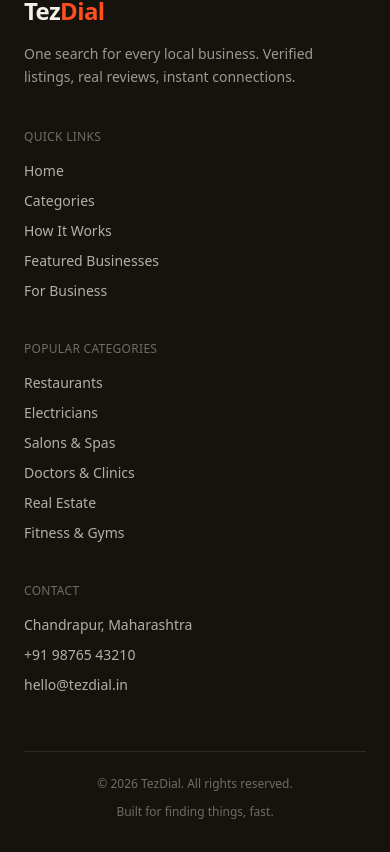
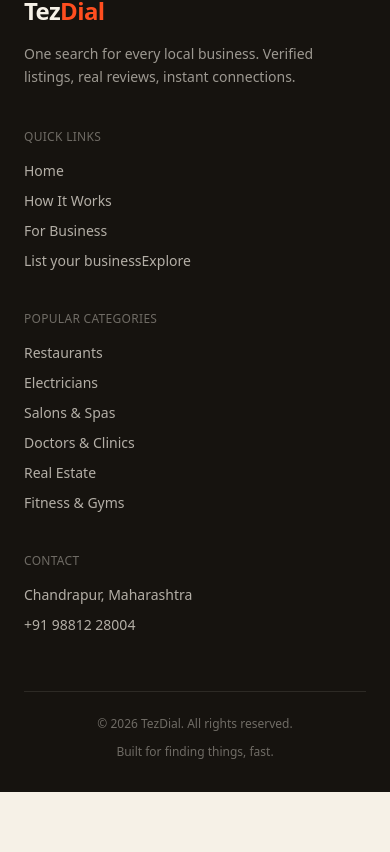
Before and after one commit to Pritammandal77/TezDial-Frontend, a Next.js app: page / in a window 390 px wide. Shown: the part 4404-5256 px from the top of the page. After the commit the page ends 5196 px from the top, so only its background shows below. Built offline with nearby package versions, Linux system fonts and the light colour scheme.

Commit message:
done some fixes

```diff
--- a/src/app/business/all/page.tsx
+++ b/src/app/business/all/page.tsx
@@ -100,7 +100,7 @@
         <HeroSlider />
 
         {/* Category & City Filters */}
-        <div className="mt-10 space-y-8">
+        <div className="mt-10 space-y-8" id="categories">
           <CategoryStrip active={category} onSelect={setCategory} />
           <CityStrip active={city} onSelect={setCity} />
         </div>
--- a/src/app/business/new/page.tsx
+++ b/src/app/business/new/page.tsx
@@ -1,8 +1,9 @@
 "use client";
 
-import { useState, FormEvent, ChangeEvent } from "react";
+import { useState, FormEvent, ChangeEvent, useEffect } from "react";
 import axios, { AxiosError } from "axios";
 import { axiosInstance } from "@/lib/axiosInstance";
+import { toast } from "sonner";
 
 const CATEGORIES = [
   "Restaurants & Cafes",
@@ -17,11 +18,12 @@
   "Fitness & Gyms",
   "Event Planners",
   "Legal & Finance",
+  "Electronics",
+  "Others"
 ];
 
-const API_URL = process.env.NEXT_PUBLIC_API_URL || "http://localhost:5000";
-
 type FormState = {
+  ownerName: string;
   title: string;
   category: string;
   city: string;
@@ -36,6 +38,7 @@
 type FormErrors = Partial<Record<keyof FormState, string>>;
 
 const INITIAL_STATE: FormState = {
+  ownerName: "",
   title: "",
   category: "",
   city: "",
@@ -92,6 +95,10 @@
   function validate(): boolean {
     const next: FormErrors = {};
 
+    if (!form.ownerName.trim()) next.ownerName = "Owner / Lister name is required.";
+    else if (form.ownerName.trim().length < 2)
+      next.ownerName = "Owner name must be at least 2 characters.";
+
     if (!form.title.trim()) next.title = "Business name is required.";
     else if (form.title.trim().length < 3)
       next.title = "Business name must be at least 3 characters.";
@@ -143,6 +150,7 @@
 
     try {
       const formData = new FormData();
+      formData.append("ownerName", form.ownerName.trim());
       formData.append("title", form.title.trim());
       formData.append("category", form.category);
       formData.append("city", form.city.trim());
@@ -155,9 +163,9 @@
       if (image1) formData.append("images", image1);
       if (image2) formData.append("images", image2);
 
-      // Axios automatically sets 'multipart/form-data' header with correct boundary when passing FormData
       const response = await axiosInstance.post("/api/business/new", formData);
-      console.log(response)
+      toast.success("Business Listed sucessfully")
+
       setStatus({
         type: "success",
         message:
@@ -212,6 +220,17 @@
         )}
 
         <form onSubmit={handleSubmit} noValidate className="mt-10 space-y-6">
+          {/* Owner / Lister Name Added at First */}
+          <Field label="Owner / Lister Name" error={errors.ownerName}>
+            <input
+              name="ownerName"
+              value={form.ownerName}
+              onChange={handleChange}
+              placeholder="e.g. Rahul Sharma"
+              className={inputClass(!!errors.ownerName)}
+            />
+          </Field>
+
           <Field label="Business Name" error={errors.title}>
             <input
               name="title"
@@ -409,17 +428,54 @@
   file: File | null;
   onChange: (e: ChangeEvent<HTMLInputElement>) => void;
 }) {
+  const [preview, setPreview] = useState<string | null>(null);
+
+  useEffect(() => {
+    if (!file) {
+      setPreview(null);
+      return;
+    }
+
+    const objectUrl = URL.createObjectURL(file);
+    setPreview(objectUrl);
+
+    // Free memory when component unmounts or file changes
+    return () => URL.revokeObjectURL(objectUrl);
+  }, [file]);
+
   return (
-    <label className="relative flex flex-col items-center justify-center gap-2 bg-mist/40 border border-dashed border-ink/20 rounded-xl px-4 py-6 cursor-pointer hover:border-tez-orange transition-colors text-center">
+    <label className="relative flex flex-col items-center justify-center gap-2 bg-mist/40 border border-dashed border-ink/20 rounded-xl overflow-hidden cursor-pointer hover:border-tez-orange transition-colors text-center group min-h-[140px]">
       <input
         type="file"
         accept="image/jpeg,image/png,image/webp"
         onChange={onChange}
-        className="absolute inset-0 opacity-0 cursor-pointer"
+        className="absolute inset-0 opacity-0 cursor-pointer z-10"
       />
-      <span className="text-xs font-mono text-ink/50">
-        {file ? file.name : `Upload ${label}`}
-      </span>
+
+      {preview ? (
+        <div className="relative w-full h-36">
+          {/* eslint-disable-next-line @next/next/no-img-element */}
+          <img
+            src={preview}
+            alt={label}
+            className="w-full h-full object-cover"
+          />
+          <div className="absolute inset-0 bg-ink/40 opacity-0 group-hover:opacity-100 transition-opacity flex flex-col items-center justify-center p-2">
+            <span className="text-xs font-medium text-paper bg-ink/80 px-3 py-1 rounded-full">
+              Change Image
+            </span>
+            <span className="text-[10px] text-paper/80 truncate max-w-[90%] mt-1">
+              {file?.name}
+            </span>
+          </div>
+        </div>
+      ) : (
+        <div className="p-6 flex flex-col items-center justify-center">
+          <span className="text-xs font-mono text-ink/50">
+            Upload {label}
+          </span>
+        </div>
+      )}
     </label>
   );
 }
--- a/src/components/Footer.tsx
+++ b/src/components/Footer.tsx
@@ -1,8 +1,8 @@
+import Link from "next/link";
+
 const QUICK_LINKS = [
   { label: "Home", href: "#hero" },
-  { label: "Categories", href: "#categories" },
   { label: "How It Works", href: "#how-it-works" },
-  { label: "Featured Businesses", href: "#businesses" },
   { label: "For Business", href: "#for-business" },
 ];
 
@@ -36,11 +36,26 @@
           <ul className="space-y-2.5 text-sm text-paper/70">
             {QUICK_LINKS.map((l) => (
               <li key={l.href}>
-                <a href={l.href} className="hover:text-tez-orange transition-colors">
+                <a
+                  href={l.href}
+                  className="hover:text-tez-orange transition-colors"
+                >
                   {l.label}
                 </a>
               </li>
             ))}
+            <Link
+              href="/business/new"
+              className="hover:text-tez-orange  transition-colors text-sm text-paper/70"
+            >
+              List your business
+            </Link>
+            <Link
+              href="/business/all"
+              className="hover:text-tez-orange transition-colors  text-sm text-paper/70"
+            >
+              Explore
+            </Link>
           </ul>
         </div>
 
@@ -51,7 +66,10 @@
           <ul className="space-y-2.5 text-sm text-paper/70">
             {POPULAR_CATEGORIES.map((c) => (
               <li key={c}>
-                <a href="#categories" className="hover:text-tez-orange transition-colors">
+                <a
+                  href="#categories"
+                  className="hover:text-tez-orange transition-colors"
+                >
                   {c}
                 </a>
               </li>
@@ -66,15 +84,21 @@
           <ul className="space-y-2.5 text-sm text-paper/70 font-mono">
             <li>Chandrapur, Maharashtra</li>
             <li>
-              <a href="tel:+919876543210" className="hover:text-tez-orange transition-colors">
-                +91 98765 43210
+              <a
+                href="tel:+919876543210"
+                className="hover:text-tez-orange transition-colors"
+              >
+                +91 98812 28004
               </a>
             </li>
-            <li>
-              <a href="mailto:hello@tezdial.in" className="hover:text-tez-orange transition-colors">
+            {/* <li>
+              <a
+                href="mailto:hello@tezdial.in"
+                className="hover:text-tez-orange transition-colors"
+              >
                 hello@tezdial.in
               </a>
-            </li>
+            </li> */}
           </ul>
         </div>
       </div>
--- a/src/components/Header.tsx
+++ b/src/components/Header.tsx
@@ -5,9 +5,8 @@
 
 const NAV_LINKS = [
   { label: "Home", href: "/" },
-  { label: "Categories", href: "/#categories" },
+  { label: "Categories", href: "/business/all/#categories" },
   { label: "How It Works", href: "/#how-it-works" },
-  { label: "Businesses", href: "/#businesses" },
   { label: "For Business", href: "/#for-business" },
 ];
 
@@ -24,15 +23,15 @@
             className="flex items-center gap-2 hover:text-tez-gold transition-colors"
           >
             <PhoneIcon />
-            +91 98765 43210
+            +91 98812 28004
           </a>
-          <a
+          {/* <a
             href="mailto:hello@tezdial.in"
             className="flex items-center gap-2 hover:text-tez-gold transition-colors"
           >
             <MailIcon />
             hello@tezdial.in
-          </a>
+          </a> */}
         </div>
         <span className="text-mist/50">
           Chandrapur, Maharashtra &middot; Serving 48 cities
--- a/src/components/Hero.tsx
+++ b/src/components/Hero.tsx
@@ -122,7 +122,7 @@
         </div>
 
         {/* Right visual mockup */}
-        <div className="hidden lg:block relative h-[420px]">
+        <div className="hidden lg:block relative h-105">
           <BusinessCardMock
             className="absolute top-0 right-6 rotate-[4deg]"
             name="Sharma Electricals"
@@ -131,14 +131,14 @@
             city="Nagpur"
           />
           <BusinessCardMock
-            className="absolute top-28 right-24 -rotate-[6deg]"
+            className="absolute top-28 right-24 -rotate-6"
             name="Glow & Grace Salon"
             category="Salon & Spa"
             rating="4.7"
             city="Pune"
           />
           <BusinessCardMock
-            className="absolute top-56 right-0 rotate-[2deg]"
+            className="absolute top-56 right-0 rotate-2"
             name="City Care Clinic"
             category="Healthcare"
             rating="4.9"
--- a/src/components/explore/CategoryStrip.tsx
+++ b/src/components/explore/CategoryStrip.tsx
@@ -15,6 +15,8 @@
   "Fitness & Gyms",
   "Event Planners",
   "Legal & Finance",
+  "Electronics",
+  "Others",
 ];
 
 export default function CategoryStrip({
@@ -75,7 +77,7 @@
             key={c}
             label={c}
             image={`https://picsum.photos/seed/tezdial-cat-${encodeURIComponent(
-              c
+              c,
             )}/200/200`}
             active={active === c}
             onClick={() => onSelect(active === c ? "" : c)}
@@ -124,7 +126,16 @@
 
 function ChevronLeftIcon() {
   return (
-    <svg width="16" height="16" viewBox="0 0 24 24" fill="none" stroke="currentColor" strokeWidth="2.5" strokeLinecap="round" strokeLinejoin="round">
+    <svg
+      width="16"
+      height="16"
+      viewBox="0 0 24 24"
+      fill="none"
+      stroke="currentColor"
+      strokeWidth="2.5"
+      strokeLinecap="round"
+      strokeLinejoin="round"
+    >
       <path d="m15 18-6-6 6-6" />
     </svg>
   );
@@ -132,7 +143,16 @@
 
 function ChevronRightIcon() {
   return (
-    <svg width="16" height="16" viewBox="0 0 24 24" fill="none" stroke="currentColor" strokeWidth="2.5" strokeLinecap="round" strokeLinejoin="round">
+    <svg
+      width="16"
+      height="16"
+      viewBox="0 0 24 24"
+      fill="none"
+      stroke="currentColor"
+      strokeWidth="2.5"
+      strokeLinecap="round"
+      strokeLinejoin="round"
+    >
       <path d="m9 18 6-6-6-6" />
     </svg>
   );
--- a/src/components/explore/ImageGallery.tsx
+++ b/src/components/explore/ImageGallery.tsx
@@ -15,7 +15,7 @@
 
   if (validImages.length === 0) {
     return (
-      <div className="aspect-[4/3] rounded-2xl bg-mist/50 flex flex-col items-center justify-center text-ink/30 font-mono text-sm gap-2">
+      <div className="aspect-4/3 rounded-2xl bg-mist/50 flex flex-col items-center justify-center text-ink/30 font-mono text-sm gap-2">
         <ImageOff className="w-8 h-8 opacity-40" />
         <span>No image available</span>
       </div>
@@ -33,7 +33,7 @@
   return (
     <div>
       {/* Main Image Container */}
-      <div className="relative aspect-[4/3] rounded-2xl overflow-hidden bg-mist/40 group">
+      <div className="relative aspect-4/3 rounded-2xl overflow-hidden bg-mist/40 group">
         <img
           src={validImages[active]}
           alt={alt}
```
